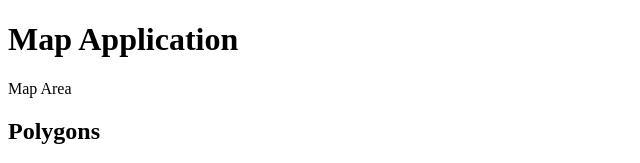
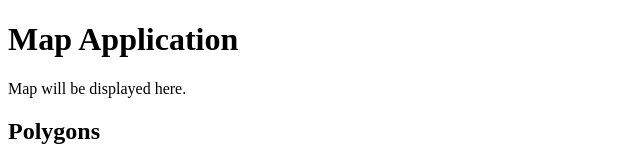
Before and after one commit to tsachbak/Map_Application, a React (Create React App) app in the folder client/: page / in a window 1280 px wide. Shown: the top 163 px of the page, without its empty margins (0-640 px from the left). Built offline with nearby package versions, Linux system fonts and the light colour scheme.

Commit message:
Create MapPlaceholder component.

```diff
--- a/client/src/components/Layout.js
+++ b/client/src/components/Layout.js
@@ -1,3 +1,4 @@
+import MapPlaceholder from "./MapPlaceholder";
 import Panel from "./Panel";
 import PanelActions from "./PanelActions";
 
@@ -10,7 +11,7 @@ export default function Layout() {
     <div>
       <h1>Map Application</h1>
       <div>
-        <div>Map Area</div>
+        <MapPlaceholder />
 
         <div>
           <Panel title="Polygons" actions={<PanelActions />}>
--- /dev/null
+++ b/client/src/components/MapPlaceholder.js
@@ -0,0 +1,6 @@
+/***
+ * MapPlaceholder.js
+ */
+export default function MapPlaceholder() {
+  return <div>Map will be displayed here.</div>;
+}
```
